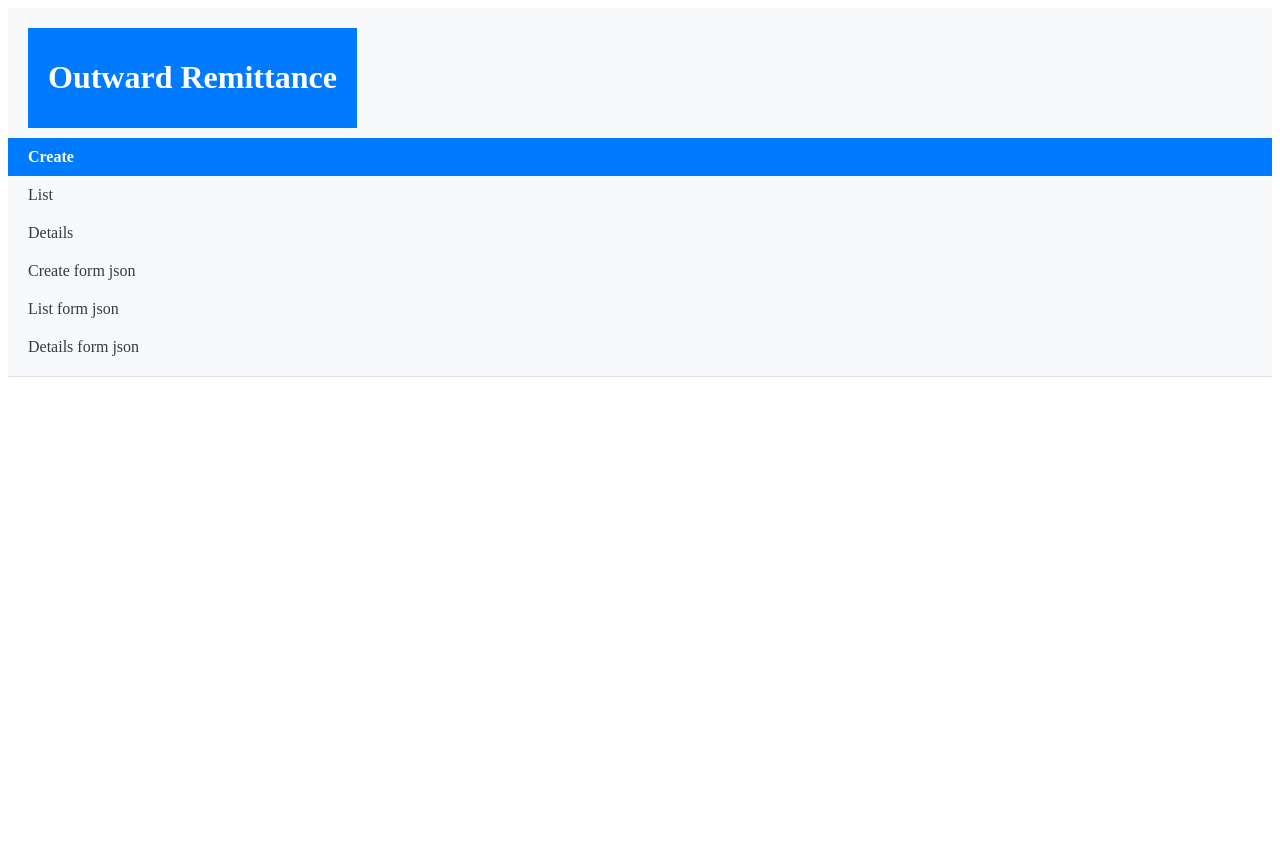
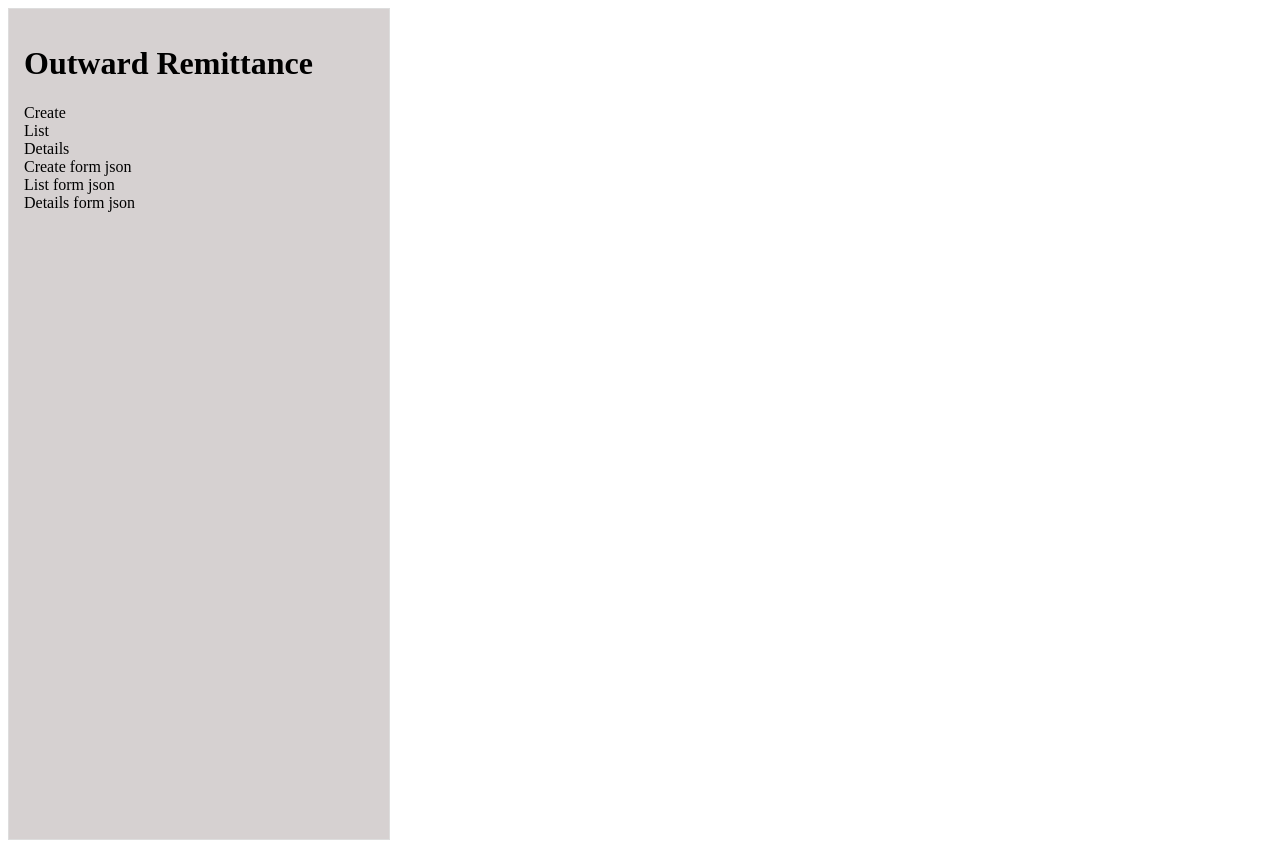
Before and after one commit to kishorekumar-mohan/Angular, an Angular app: page /sidebar in a window 1280 px wide. Before the commit the page ends 800 px from the top, so only its background shows below. Built offline with nearby package versions, Linux system fonts and the light colour scheme.

Commit message:
sidebar.component.css

```diff
--- a/src/app/components/sidebar/sidebar.component.css
+++ b/src/app/components/sidebar/sidebar.component.css
@@ -1,31 +1,85 @@
-.main
-{
-    align-items: center;
-    color: rgb(72, 16, 85);
-    font-size: 20px;
-    text-decoration-color: rgb(72, 16, 85);
-    font-weight: 500;
-    height: 100%;
-    justify-content: space-around;
-    background-color: #f8f9fa; /* Light background color */
-    padding: 10px 0;
-    border-bottom: 1px solid #dee2e6;
+body {
+  font-family: Arial, sans-serif;
+  margin:auto;
+  padding: 0%;
+  display: flex;
+  justify-content: center;
+  align-items: flex-start;
+  background-color: #f4f4f4;
+  height: 100vh;
+  box-sizing: border-box;
+
 }
-.main div{
-    display: flex;
-    align-items: center;
-    cursor: pointer;
-    padding: 10px 20px;
-    font-size: 16px;
-    color: #343a40; /* Dark text color */
-    transition: background-color 0.3s, color 0.3s; /* Smooth transition for hover effect */
+
+.main {
+  background-color: #d6d1d1;
+  padding: 15px;
+  border: 1px solid #ddd;
+  display: flex;
+  flex-direction: column;
+  width: 350px;
+  height: 100vh;
 }
-.main div:hover {
-    background-color: #e9ecef; /* Light hover background color */
-    color: #007bff; /* Primary color for hover effect */
+
+details {
+  margin-bottom: 15px;
+  border: 1px solid #ddd;
+  border-radius: 5px;
+  padding: 5px;
+  background-color: #fafafa;
 }
-.main div.selected {
-    background-color: #007bff; /* Primary background color for selected item */
-    color: white; /* White text color for selected item */
-    font-weight: bold; /* Bold text for selected item */
+
+details summary {
+  font-weight: bold;
+  color: #333;
+  cursor: pointer;
+  list-style:circle;
 }
+
+details[open] {
+  border-color: #007bff;
+}
+
+.dropdown-menu {
+  list-style: none;
+  padding-left: 20px;
+  margin-top: 10px;
+  display: none;
+}
+
+details[open] .dropdown-menu {
+  display:contents;
+}
+
+.dropdown-item {
+  margin: 5px 0;
+}
+
+.dropdown-item a {
+  text-decoration: none;
+  color: #020910;
+  font-size: 1rem;
+  transition: color 0.2s ease-in-out;
+}
+
+.dropdown-item a:hover {
+  color: #373839;
+}
+
+.dropdown-item a.selected {
+  font-weight: bold;
+  color: #cd1010;
+}
+
+details summary:hover {
+  color: #0056b3;
+}
+
+@media (max-width: 768px) {
+  .main {
+    width: 100%;
+    height: auto;
+    flex-direction: row;
+
+  }
+}
```
